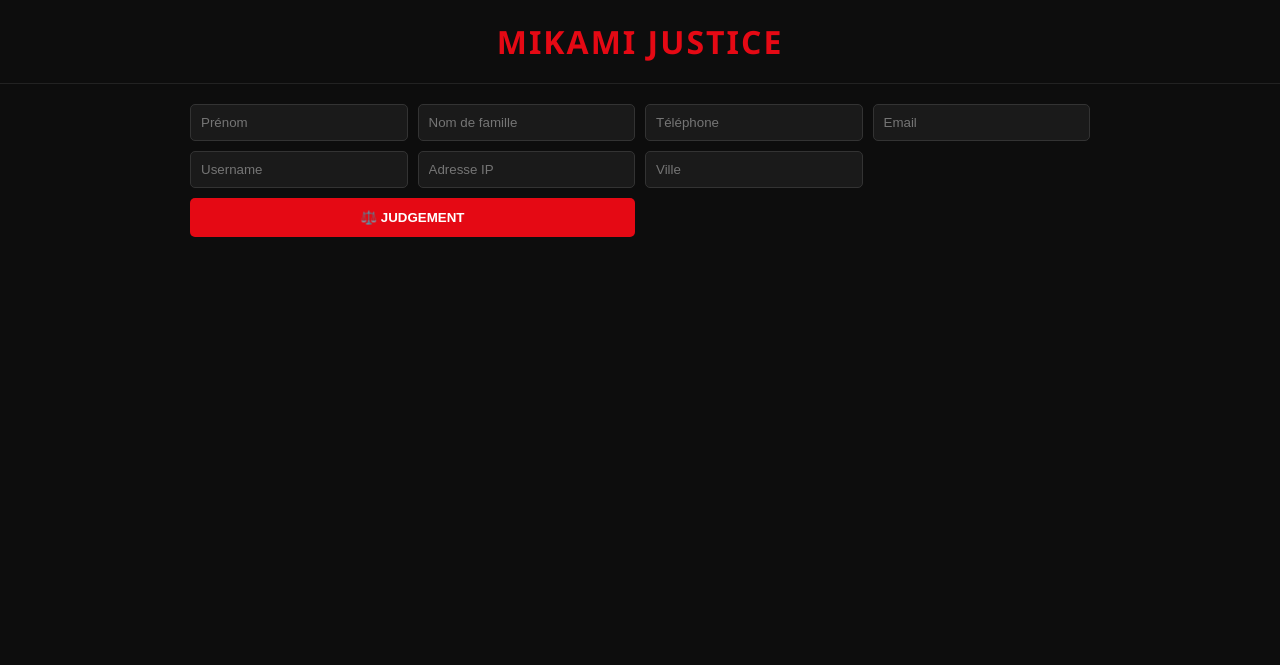
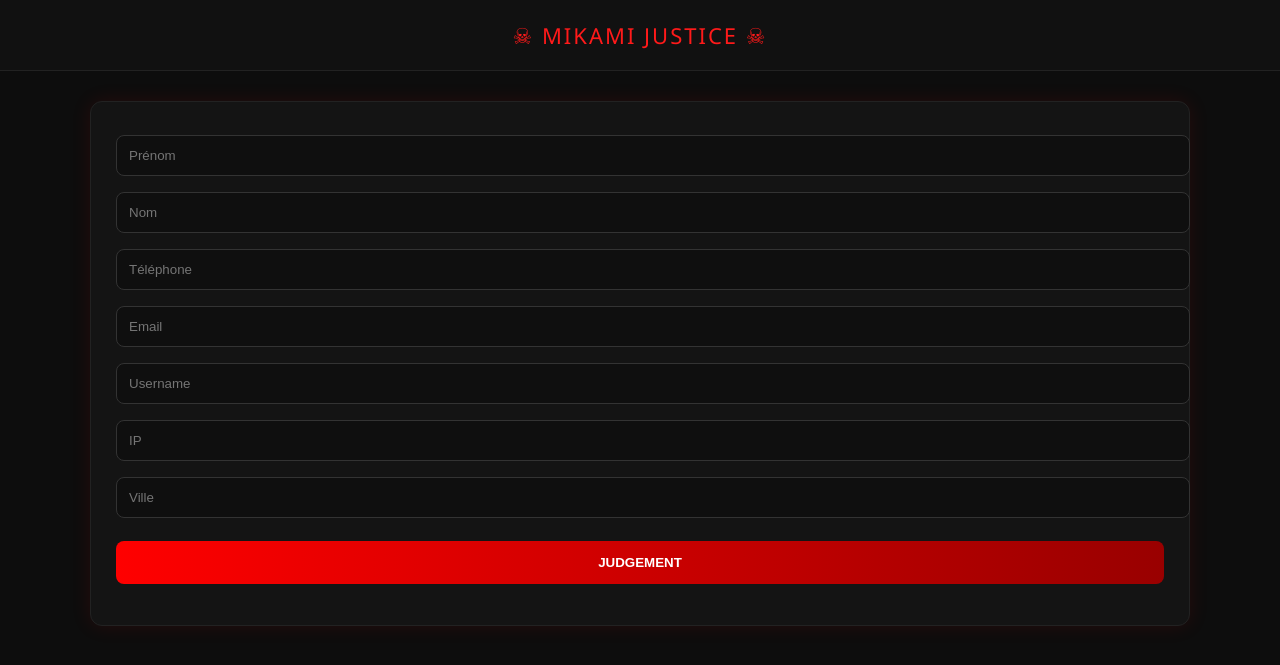
Before and after one commit to mikamilmkz/mikami_justice, a Flask app: page / in a window 1280 px wide. Shown: the top 665 px of the page. Run offline with Flask 3, Linux system fonts and the light colour scheme.

Commit message:
design pro death note

```diff
--- a/templates/index.html
+++ b/templates/index.html
@@ -1,126 +1,186 @@
 <!DOCTYPE html>
-<html>
+<html lang="fr">
 <head>
-    <title>mikami_justice</title>
+<meta charset="UTF-8">
+<title>Mikami Justice</title>
 
-    <link rel="stylesheet" href="/static/style.css">
+<link rel="stylesheet" href="https://unpkg.com/leaflet/dist/leaflet.css"/>
 
-    <!-- MAP -->
-    <link rel="stylesheet" href="https://unpkg.com/leaflet/dist/leaflet.css" />
-    <script src="https://unpkg.com/leaflet/dist/leaflet.js"></script>
+<style>
+body {
+    margin: 0;
+    font-family: 'Segoe UI', sans-serif;
+    background: #0d0d0d;
+    color: #eaeaea;
+}
+
+header {
+    padding: 20px;
+    background: #111;
+    border-bottom: 1px solid #222;
+    text-align: center;
+    font-size: 22px;
+    letter-spacing: 2px;
+    color: #ff1a1a;
+}
+
+.container {
+    max-width: 1100px;
+    margin: auto;
+    padding: 30px;
+}
+
+.search-box {
+    background: #141414;
+    padding: 25px;
+    border-radius: 12px;
+    border: 1px solid #222;
+    box-shadow: 0 0 20px rgba(255,0,0,0.1);
+}
+
+input {
+    width: 100%;
+    padding: 12px;
+    margin: 8px 0;
+    background: #0f0f0f;
+    border: 1px solid #333;
+    border-radius: 8px;
+    color: white;
+}
+
+button {
+    width: 100%;
+    padding: 14px;
+    margin-top: 15px;
+    background: linear-gradient(90deg, #ff0000, #990000);
+    border: none;
+    border-radius: 8px;
+    color: white;
+    font-weight: bold;
+    cursor: pointer;
+    transition: 0.2s;
+}
+
+button:hover {
+    opacity: 0.8;
+}
+
+.status {
+    margin-top: 15px;
+    color: #aaa;
+}
+
+.result-card {
+    background: #141414;
+    border: 1px solid #222;
+    border-radius: 12px;
+    padding: 20px;
+    margin-top: 20px;
+    box-shadow: 0 0 15px rgba(255,0,0,0.05);
+}
+
+.result-card h3 {
+    color: #ff1a1a;
+}
+
+.map {
+    height: 250px;
+    margin-top: 10px;
+    border-radius: 10px;
+    overflow: hidden;
+}
+</style>
 </head>
+
 <body>
 
-<div class="header">
-    <h1>MIKAMI JUSTICE</h1>
+<header>
+☠ MIKAMI JUSTICE ☠
+</header>
+
+<div class="container">
+
+<div class="search-box">
+<input id="prenom" placeholder="Prénom">
+<input id="nom" placeholder="Nom">
+<input id="phone" placeholder="Téléphone">
+<input id="email" placeholder="Email">
+<input id="username" placeholder="Username">
+<input id="ip" placeholder="IP">
+<input id="city" placeholder="Ville">
+
+<button onclick="search()">JUDGEMENT</button>
+
+<p id="status" class="status"></p>
 </div>
 
-<div class="panel">
-    <input type="text" id="prenom" placeholder="Prénom">
-    <input type="text" id="nom" placeholder="Nom de famille">
-    <input type="text" id="phone" placeholder="Téléphone">
-    <input type="text" id="email" placeholder="Email">
-    <input type="text" id="username" placeholder="Username">
-    <input type="text" id="ip" placeholder="Adresse IP">
-    <input type="text" id="city" placeholder="Ville">
+<div id="results"></div>
 
-    <button onclick="search()">⚖️ JUDGEMENT</button>
 </div>
 
-<div id="status"></div>
-
-<div id="result" class="results"></div>
+<script src="https://unpkg.com/leaflet/dist/leaflet.js"></script>
 
 <script>
-
-/* =========================
-   🔎 SEARCH API
-========================= */
 async function search() {
 
-    document.getElementById("status").innerHTML = "Recherche en cours...";
+    document.getElementById("status").innerHTML = "Analyse en cours...";
+    document.getElementById("results").innerHTML = "";
 
-    const body = {
-        prenom: document.getElementById("prenom").value,
-        nom_famille: document.getElementById("nom").value,
-        telephone: document.getElementById("phone").value,
-        email: document.getElementById("email").value,
-        nom_utilisateur: document.getElementById("username").value,
-        adresse_ip: document.getElementById("ip").value,
-        ville: document.getElementById("city").value,
-        flexible: true
+    const body = {};
+
+    const fields = {
+        prenom: "prenom",
+        nom_famille: "nom",
+        telephone: "phone",
+        email: "email",
+        nom_utilisateur: "username",
+        adresse_ip: "ip",
+        ville: "city"
     };
+
+    for (let key in fields) {
+        const value = document.getElementById(fields[key]).value;
+        if (value) body[key] = value;
+    }
+
+    body.flexible = true;
 
     const res = await fetch("/search", {
         method: "POST",
-        headers: {
-            "Content-Type": "application/json"
-        },
+        headers: {"Content-Type": "application/json"},
         body: JSON.stringify(body)
     });
 
     const data = await res.json();
-    displayResults(data);
-}
-
-/* =========================
-   📊 DISPLAY RESULTS
-========================= */
-function displayResults(data) {
-
-    const div = document.getElementById("result");
-    const status = document.getElementById("status");
 
     if (!data.data || data.data.results.length === 0) {
-        status.innerHTML = "❌ Aucun résultat";
-        div.innerHTML = "";
+        document.getElementById("status").innerHTML = "Aucun résultat.";
         return;
     }
 
-    status.innerHTML = "✔ Résultats trouvés";
+    document.getElementById("status").innerHTML = "Résultats trouvés";
 
-    let html = "";
+    data.data.results.forEach((person, index) => {
 
-    data.data.results.forEach((p, index) => {
+        const div = document.createElement("div");
+        div.className = "result-card";
 
-        const adresse = `
-            ${p.adresse || ""}
-            ${p.code_postal || ""}
-            ${p.ville || ""}
-            ${p.pays || ""}
-        `;
+        let html = "<h3>Profil détecté</h3>";
 
-        const mapId = "map_" + index;
+        for (const key in person) {
+            if (!key.startsWith("_")) {
+                html += `<p><b>${key}:</b> ${person[key]}</p>`;
+            }
+        }
 
-        html += `
-            <div class="card">
-                <h3>⚖️ ${p.prenom || ""} ${p.nom_famille || ""}</h3>
+        html += `<div id="map_${index}" class="map"></div>`;
 
-                <p><strong>Email:</strong> ${p.email || "-"}</p>
-                <p><strong>Téléphone:</strong> ${p.telephone || "-"}</p>
-                <p><strong>Ville:</strong> ${p.ville || "-"}</p>
+        div.innerHTML = html;
+        document.getElementById("results").appendChild(div);
 
-                <p><strong>Adresse:</strong> ${adresse}</p>
+        const adresse = person.adresse || person.ville || "";
 
-                <div id="${mapId}" style="height: 250px;"></div>
-
-                <p style="color:${p._confidence > 70 ? '#4caf50' : '#ff9800'}">
-                    Confiance: ${p._confidence}%
-                </p>
-
-                <p><strong>Sources:</strong> ${p._sources.join(", ")}</p>
-            </div>
-        `;
-    });
-
-    div.innerHTML = html;
-
-    // 🗺️ MAPS
-    data.data.results.forEach((p, index) => {
-
-        const adresse = `${p.adresse || ""} ${p.code_postal || ""} ${p.ville || ""}`;
-
-        if (!adresse.trim()) return;
+        if (!adresse) return;
 
         fetch(`https://nominatim.openstreetmap.org/search?format=json&q=${encodeURIComponent(adresse)}`)
             .then(res => res.json())
@@ -132,9 +192,9 @@ function displayResults(data) {
 
                 const map = L.map("map_" + index).setView([lat, lon], 13);
 
-setTimeout(() => {
-    map.invalidateSize();
-}, 100);
+                setTimeout(() => {
+                    map.invalidateSize();
+                }, 100);
 
                 L.tileLayer('https://{s}.tile.openstreetmap.org/{z}/{x}/{y}.png', {
                     attribution: '© OpenStreetMap'
@@ -144,7 +204,6 @@ setTimeout(() => {
             });
     });
 }
-
 </script>
 
 </body>
```
